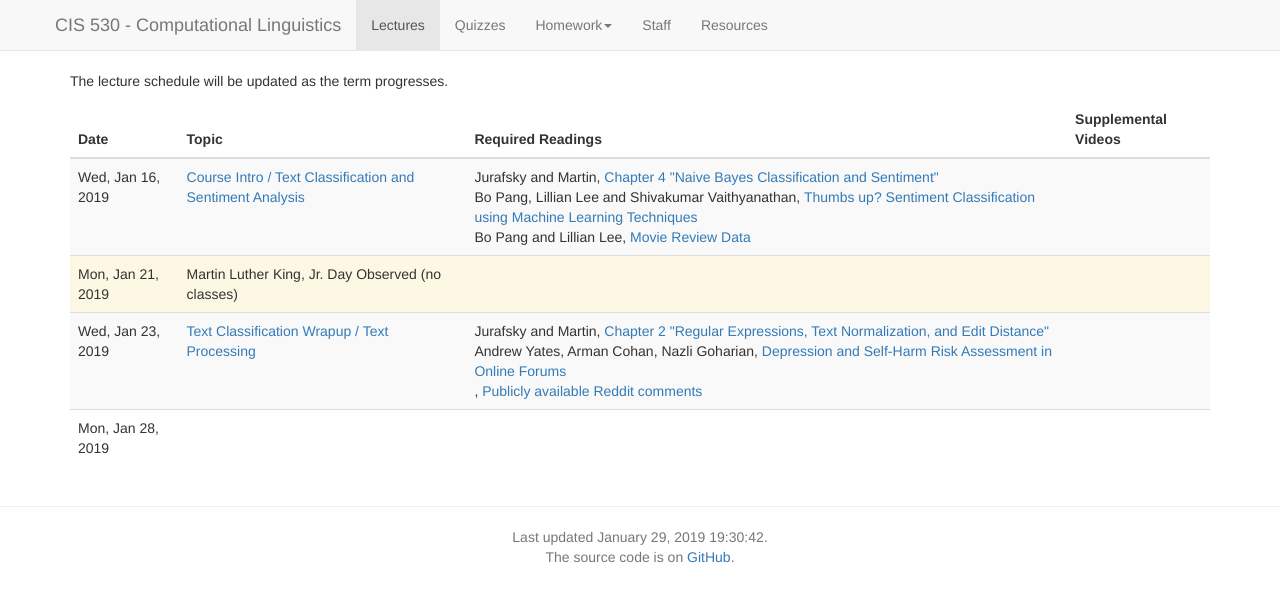
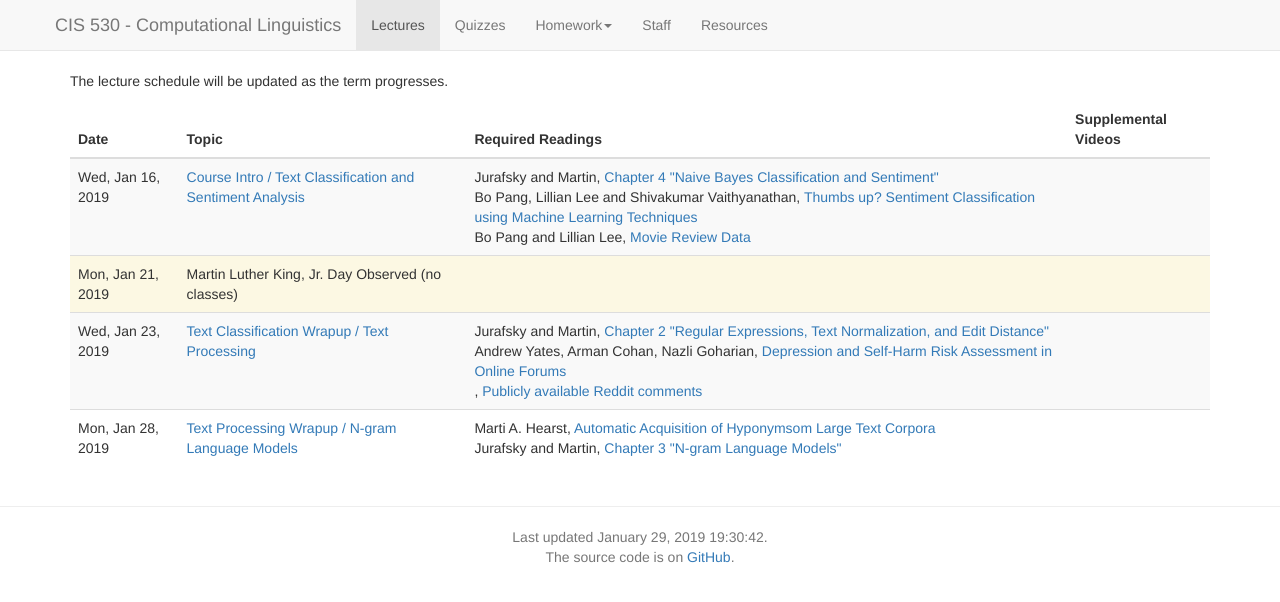
Before and after one commit to computational-linguistics-class/computational-linguistics-class.github.io, a Jekyll site: the page built from lectures.md, in a window 1280 px wide. Shown: the top 602 px of the page. Built offline with Jekyll 4.4.1, drawn with Linux system fonts in a browser that asks for light colours; nearby versions of some CDN libraries; a script that is not in the unit is left out.

Commit message:
Lecture slides

```diff
--- a/_data/lectures.yaml
+++ b/_data/lectures.yaml
@@ -3,7 +3,7 @@
   slides: slides/01-course-intro+text-classification-and-sentiment-analysis.pdf
   slides_credit: Jurafsky and Martin
   title: Course Intro / Text Classification and Sentiment Analysis
-  video: https://upenn.hosted.panopto.com/Panopto/Pages/Viewer.aspx?id=1077ba40-ce16-4311-b175-a9d6000a48ea
+  recording: https://upenn.hosted.panopto.com/Panopto/Pages/Viewer.aspx?id=1077ba40-ce16-4311-b175-a9d6000a48ea
   readings:
     -
       title: Chapter 4 "Naive Bayes Classification and Sentiment"
@@ -27,7 +27,7 @@
   slides: slides/02-text-processing.pdf
   title: Text Classification Wrapup / Text Processing
   slides_credit: Jurafsky and Martin
-  video:
+  recording:
   readings:
     -
       title: Chapter 2 "Regular Expressions, Text Normalization, and Edit Distance"
@@ -42,6 +42,15 @@
       url: https://files.pushshift.io/reddit/comments/
 -
   date: 2019-01-28
-  slides:
-  title:
+  slides: slides/03-text-processing-wrapup+n-gram-language-models.pdf
+  title: Text Processing Wrapup / N-gram Language Models
+  slides_credit: Jurafsky and Martin
   readings:
+    -
+      title: Automatic Acquisition of Hyponymsom Large Text Corpora
+      authors: Marti A. Hearst
+      url: http://www.aclweb.org/anthology/C92-2082.pdf
+    -
+      title: Chapter 3 "N-gram Language Models"
+      authors: Jurafsky and Martin
+      url: https://web.stanford.edu/~jurafsky/slp3/3.pdf
```
Also changed, not shown: 4 other files.
